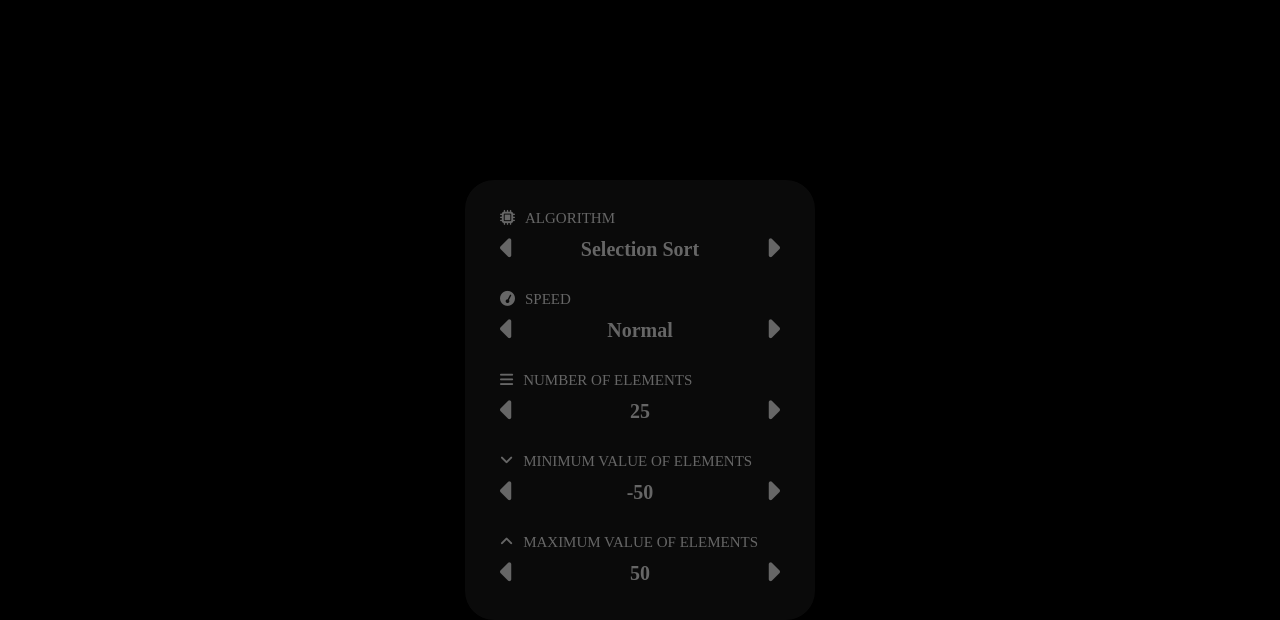
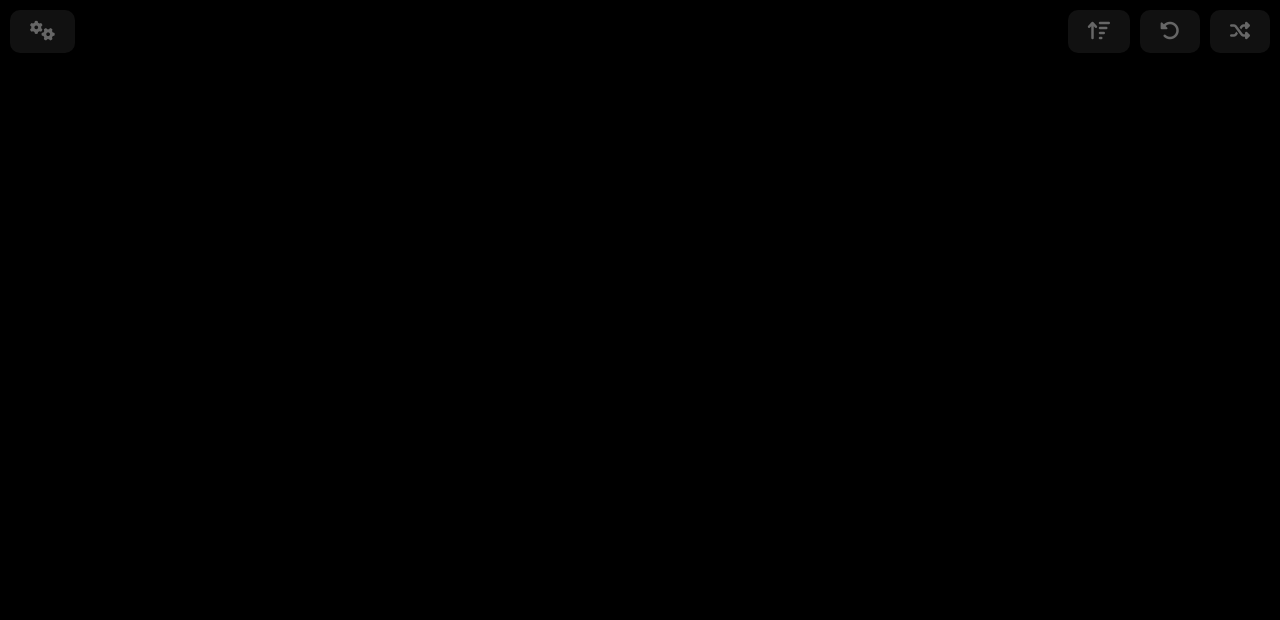
Before and after one commit to AbhishekBiswasGitHub/sorting-algo-visualizer, a React (Vite) app: page / in a window 1280 px wide. Shown: the top 620 px of the page. Built offline with nearby package versions, Linux system fonts and the light colour scheme.

Commit message:
[ADD] Component "Controls" with show settings toggler functionality

```diff
--- a/src/App.jsx
+++ b/src/App.jsx
@@ -1,9 +1,15 @@
 import Settings from "./components/Settings";
 
 import "./App.css";
+import Controls from "./components/Controls";
 
 const App = () => {
-  return <Settings />;
+  return (
+    <div id="App">
+      <Settings />
+      <Controls />
+    </div>
+  );
 };
 
 export default App;
--- /dev/null
+++ b/src/components/Controls.jsx
@@ -0,0 +1,49 @@
+import { useContext } from "react";
+
+import { AppContext } from "../contexts/AppContext.jsx";
+
+import styles from "./controls.module.css";
+
+const Controls = () => {
+  const {
+    settings: { handler },
+  } = useContext(AppContext);
+
+  return (
+    <div className={styles.container}>
+      <div
+        className={styles.button}
+        title="Settings"
+        onClick={handler.toggleShowSettings}
+        style={{ marginLeft: 0 }}
+      >
+        <i className="fa-solid fa-gears"></i>
+      </div>
+      <div className={styles.controls}>
+        <div
+          className={styles.button}
+          title="Sort"
+          onClick={() => {}}
+        >
+          <i className="fa-solid fa-arrow-up-wide-short"></i>
+        </div>
+        <div
+          className={styles.button}
+          title="Reset"
+          onClick={() => {}}
+        >
+          <i className="fa-solid fa-rotate-left"></i>
+        </div>
+        <div
+          className={styles.button}
+          title="Shuffle"
+          onClick={() => {}}
+        >
+          <i className="fa-solid fa-shuffle"></i>
+        </div>
+      </div>
+    </div>
+  );
+};
+
+export default Controls;
--- a/src/components/Settings.jsx
+++ b/src/components/Settings.jsx
@@ -13,11 +13,18 @@ import styles from "./settings.module.css";
 
 const Settings = () => {
   const {
-    settings: { index, indexHandler },
+    settings: { index, indexHandler, value },
   } = useContext(AppContext);
 
   return (
-    <div className={styles.container}>
+    <div
+      className={styles.container}
+      style={
+        value.showSettings
+          ? { display: "flex" }
+          : {}
+      }
+    >
       <div className={styles.settings}>
         <Range
           title="algorithm"
--- /dev/null
+++ b/src/components/controls.module.css
@@ -0,0 +1,31 @@
+.container {
+  display: flex;
+  align-items: center;
+  justify-content: space-between;
+
+  /* margin-top: 1rem; */
+}
+.controls {
+  display: flex;
+  align-items: center;
+  justify-content: end;
+}
+
+.button {
+  padding: 1rem 2rem;
+  margin-left: 1rem;
+
+  background-color: #111;
+
+  border-radius: 1rem;
+
+  font-size: 2rem;
+  text-transform: uppercase;
+
+  cursor: pointer;
+  z-index: 2;
+}
+
+.button:hover {
+  color: #ccc;
+}
--- a/src/components/settings.module.css
+++ b/src/components/settings.module.css
@@ -1,5 +1,5 @@
 .container {
-  display: flex;
+  display: none;
   align-items: center;
   justify-content: center;
 
--- a/src/contexts/AppContext.jsx
+++ b/src/contexts/AppContext.jsx
@@ -37,6 +37,9 @@ const AppContextProvider = ({ children }) => {
     MAX[maxIndex].value
   );
 
+  const [showSettings, setShowSettings] =
+    useState(false);
+
   // settings handlers
 
   // TODO: set algorithm index if in range
@@ -75,6 +78,13 @@ const AppContextProvider = ({ children }) => {
     ) {
       setMaxIndex(() => index);
     }
+  };
+
+  // toggle settings display
+  const toggleShowSettings = () => {
+    setShowSettings(
+      (prevShowSettings) => !prevShowSettings
+    );
   };
 
   // TODO: set algorithm when algorithm index changes
@@ -123,6 +133,10 @@ const AppContextProvider = ({ children }) => {
             length,
             min,
             max,
+            showSettings,
+          },
+          handler: {
+            toggleShowSettings,
           },
         },
       }}
```
